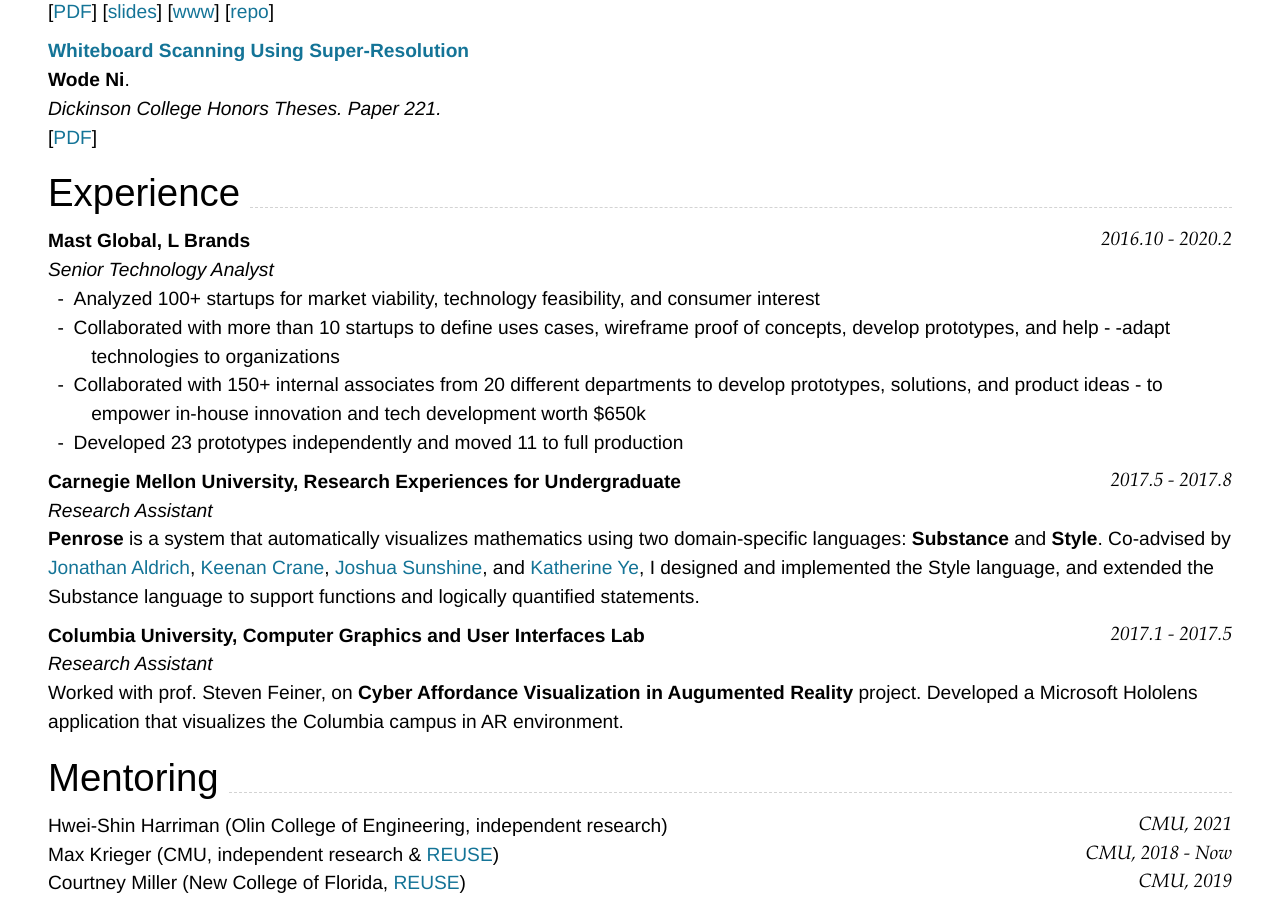
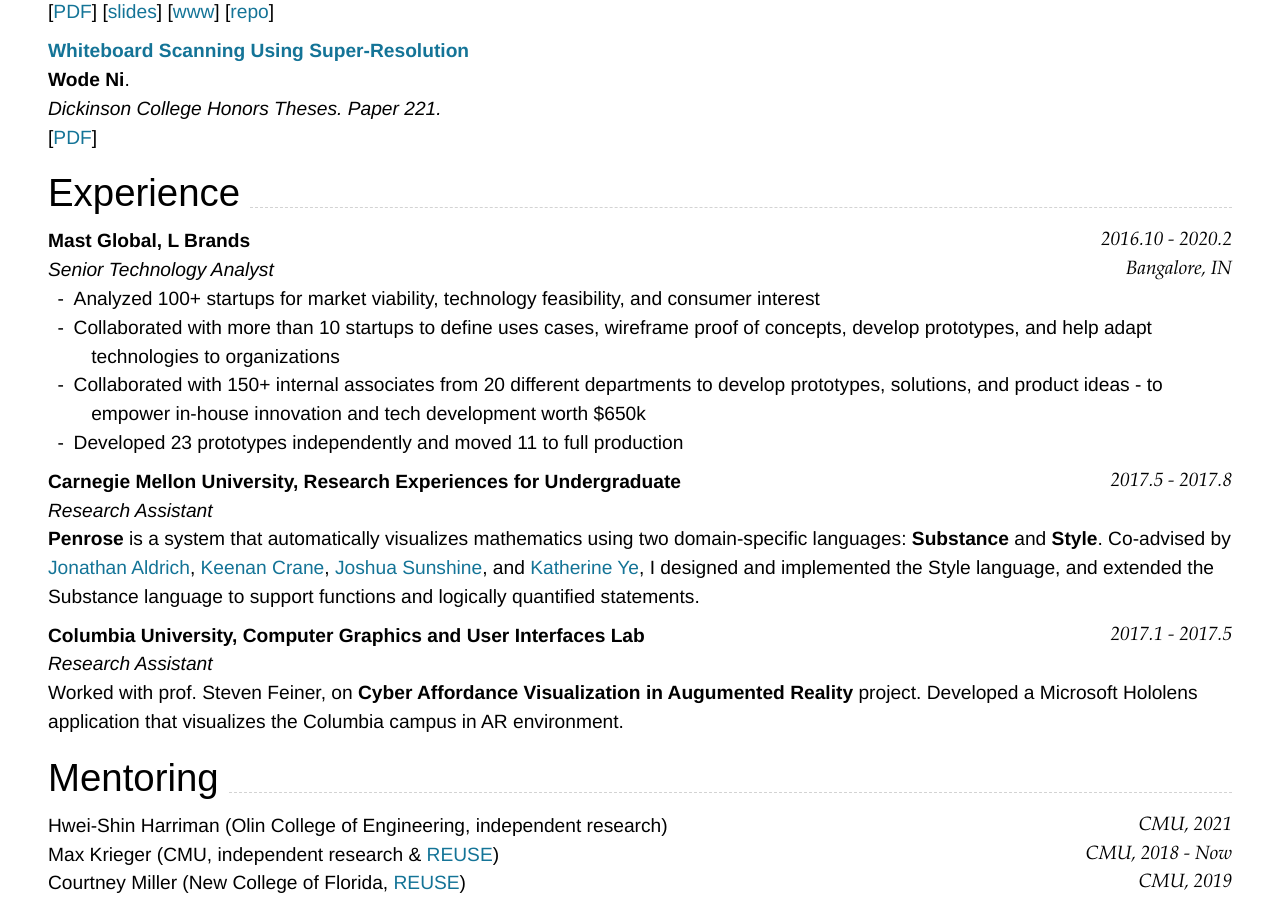
Before and after one commit to thedhanawada/me, a Jekyll site: the page built from index.md, in a window 1280 px wide and 900 px high, scrolled down 1440 px. Built offline with Jekyll 4.4.1, drawn with Linux system fonts in a browser that asks for light colours; nearby versions of some CDN libraries.

Commit message:
Update index.md

````diff
--- a/index.md
+++ b/index.md
@@ -96,10 +96,12 @@ _Evaluation and Usability of Programming Languages and Tools (PLATEAU 2019), co-
 ## Experience
 
 ### **Mast Global, L Brands** `2016.10 - 2020.2`
-
+```
+Bangalore, IN
+```
 _Senior Technology Analyst_<br>
 - Analyzed 100+ startups for market viability, technology feasibility, and consumer interest
-- Collaborated with more than 10 startups to define uses cases, wireframe proof of concepts, develop prototypes, and help - -adapt technologies to organizations
+- Collaborated with more than 10 startups to define uses cases, wireframe proof of concepts, develop prototypes, and help adapt technologies to organizations
 - Collaborated with 150+ internal associates from 20 different departments to develop prototypes, solutions, and product ideas - to empower in-house innovation and tech development worth $650k
 - Developed 23 prototypes independently and moved 11 to full production
 
````
